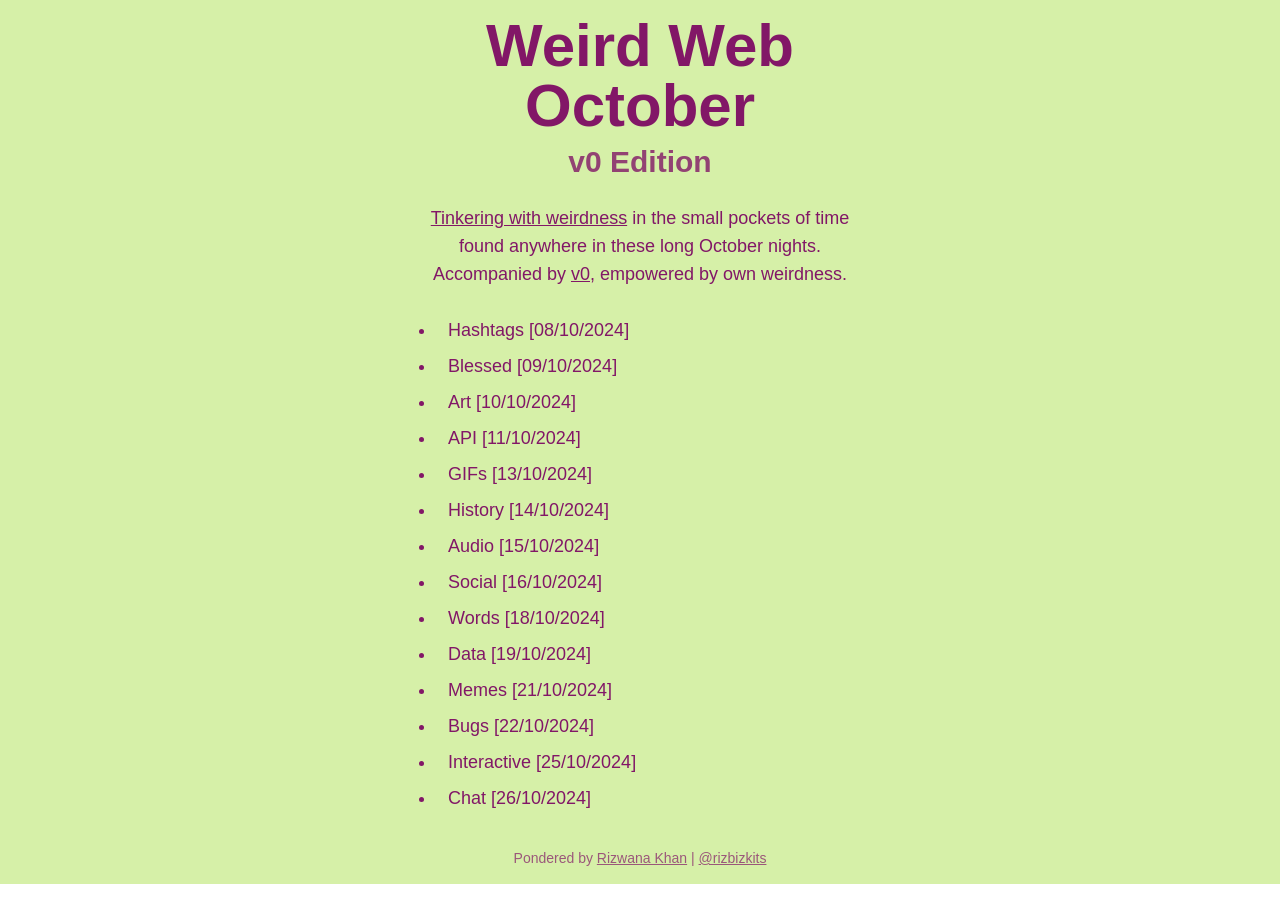
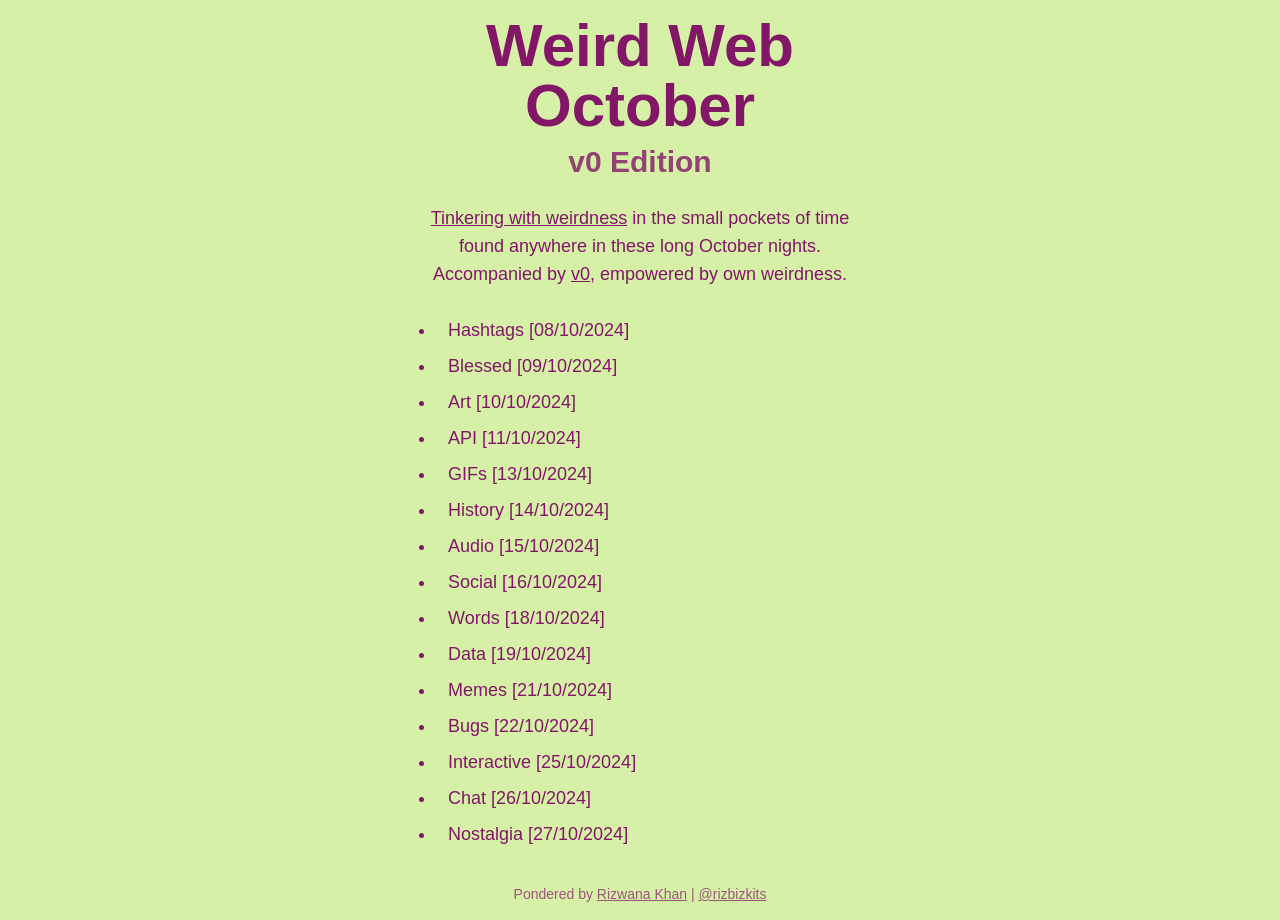
Before and after one commit to RizBizKits/weird-web-october, a Next.js app: page / in a window 1280 px wide. Before the commit the page ends 884 px from the top, so only its background shows below. Built offline with nearby package versions, Linux system fonts and the light colour scheme.

Commit message:
Update home.tsx

```diff
--- a/app/home.tsx
+++ b/app/home.tsx
@@ -206,6 +206,16 @@
                 Chat [26/10/2024]
               </span>
             </Link>
+          </li><li className="text-lg font-medium">
+            {" "}
+            <Link href="/nostalgia" passHref>
+              <span
+                className="px-3 py-1 rounded-full inline-block hover:opacity-80 transition-opacity"
+                style={{ backgroundColor: `${textColor}20` }}
+              >
+                Nostalgia [27/10/2024]
+              </span>
+            </Link>
           </li>
         </ul>
       </div>
```
